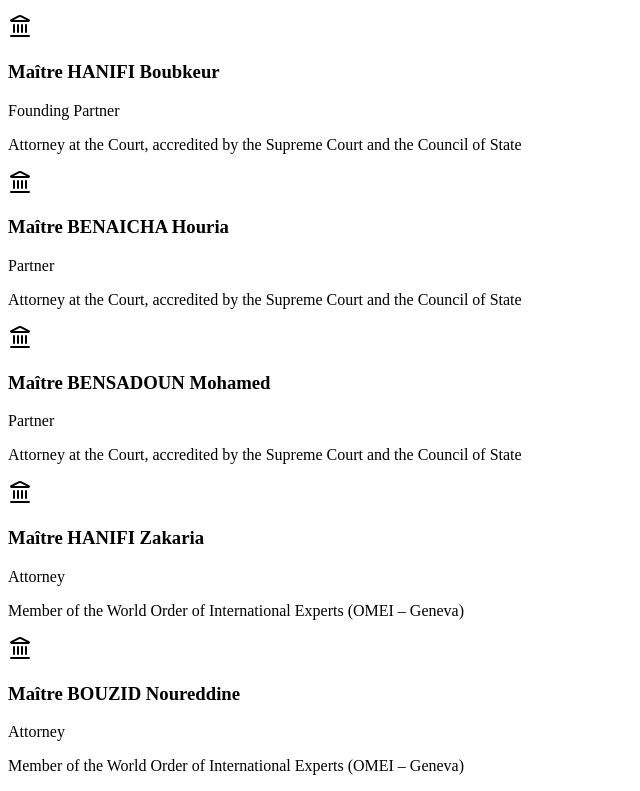
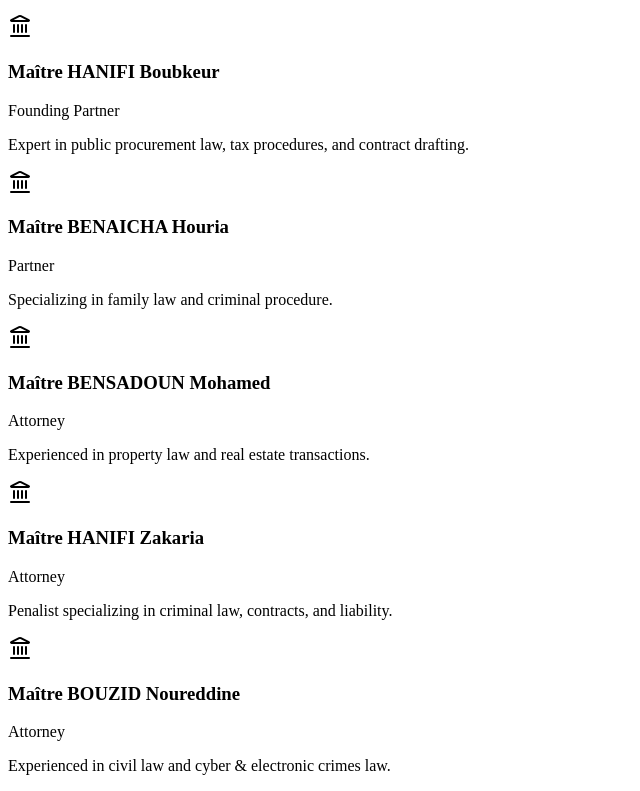
Before and after one commit to toai1/hblaw-firm, a React (Vite) app: page / in a window 1280 px wide. Shown: the part 2303-3094 px from the top of the page, without its empty margins (0-640 px from the left). Built offline with nearby package versions, Linux system fonts and the light colour scheme; the HTML template or start-up script is replaced by a standard one.

Commit message:
Update attorney info with individual specializations

```diff
--- a/src/App.tsx
+++ b/src/App.tsx
@@ -85,7 +85,7 @@ type AttorneyRole = "founder" | "partner" | "attorney";
 interface Attorney {
   name: string;
   role: AttorneyRole;
-  cred: 1 | 2;
+  desc: Localized;
 }
 
 // ── i18n ───────────────────────────────────────────────────────────────────
@@ -1159,11 +1159,51 @@ const ICONS: Record<string, React.ComponentType<{ className?: string }>> = {
 };
 
 const ATTORNEYS: Attorney[] = [
-  { name: "Maître HANIFI Boubkeur", role: "founder", cred: 1 },
-  { name: "Maître BENAICHA Houria", role: "partner", cred: 1 },
-  { name: "Maître BENSADOUN Mohamed", role: "partner", cred: 1 },
-  { name: "Maître HANIFI Zakaria", role: "attorney", cred: 2 },
-  { name: "Maître BOUZID Noureddine", role: "attorney", cred: 2 },
+  {
+    name: "Maître HANIFI Boubkeur",
+    role: "founder",
+    desc: {
+      en: "Expert in public procurement law, tax procedures, and contract drafting.",
+      fr: "Spécialiste en droit des marchés publics, procédures fiscales et rédaction de contrats.",
+      ar: "متخصص في قانون المناقصات العامة، والإجراءات الضريبية، وصياغة العقود.",
+    },
+  },
+  {
+    name: "Maître BENAICHA Houria",
+    role: "partner",
+    desc: {
+      en: "Specializing in family law and criminal procedure.",
+      fr: "Spécialisée en droit de la famille et procédure pénale.",
+      ar: "متخصصة في قانون الأسرة والإجراءات الجنائية.",
+    },
+  },
+  {
+    name: "Maître BENSADOUN Mohamed",
+    role: "attorney",
+    desc: {
+      en: "Experienced in property law and real estate transactions.",
+      fr: "Expérimenté en droit de la propriété et transactions immobilières.",
+      ar: "ذو خبرة في قانون العقارات وصفقات العقارات.",
+    },
+  },
+  {
+    name: "Maître HANIFI Zakaria",
+    role: "attorney",
+    desc: {
+      en: "Penalist specializing in criminal law, contracts, and liability.",
+      fr: "Pénaliste spécialisé en droit pénal, contrats et responsabilité.",
+      ar: "متخصص في القانون الجنائي، والعقود، والمسؤولية.",
+    },
+  },
+  {
+    name: "Maître BOUZID Noureddine",
+    role: "attorney",
+    desc: {
+      en: "Experienced in civil law and cyber & electronic crimes law.",
+      fr: "Expérimenté en droit civil et droit de la cybercriminalité et des crimes électroniques.",
+      ar: "ذو خبرة في القانون المدني وقانون الجرائم الإلكترونية وال virtuelle.",
+    },
+  },
 ];
 
 const EXPERTISE_ICONS = [HardHat, Gavel, Building];
@@ -1416,7 +1456,7 @@ export default function App() {
                     </p>
                     <Separator className="my-3 bg-stone-200" />
                     <p className="text-sm text-stone-600">
-                      {t(`team.cred${att.cred}`)}
+                      {att.desc[lang]}
                     </p>
                   </CardContent>
                 </Card>
```
